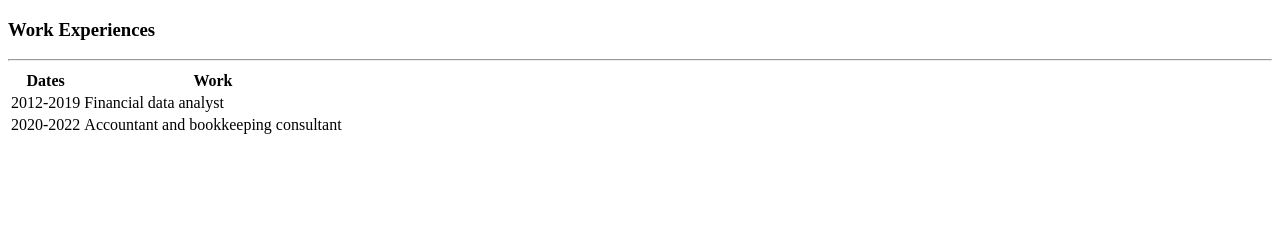
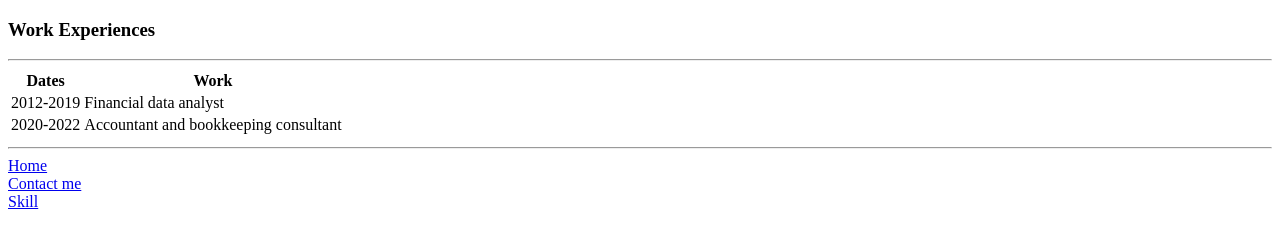
Before and after one commit to Lymakbk/service, a plain HTML site: page Work Experience.html in a window 1280 px wide. Drawn offline with Linux system fonts and the light colour scheme.

Commit message:
Update Work Experience.html

```diff
--- a/Work Experience.html
+++ b/Work Experience.html
@@ -27,4 +27,10 @@
         <tr>
 
       </Table>
+      <hr>
+        <a href="index.html" target="_blank">Home</a>
+        <br>
+        <a href="Contact me.html" target="_blank"> Contact me </a>
+        <br>
+        <a href="skill.html"target="_blank" >Skill</a>
 </html>
```
